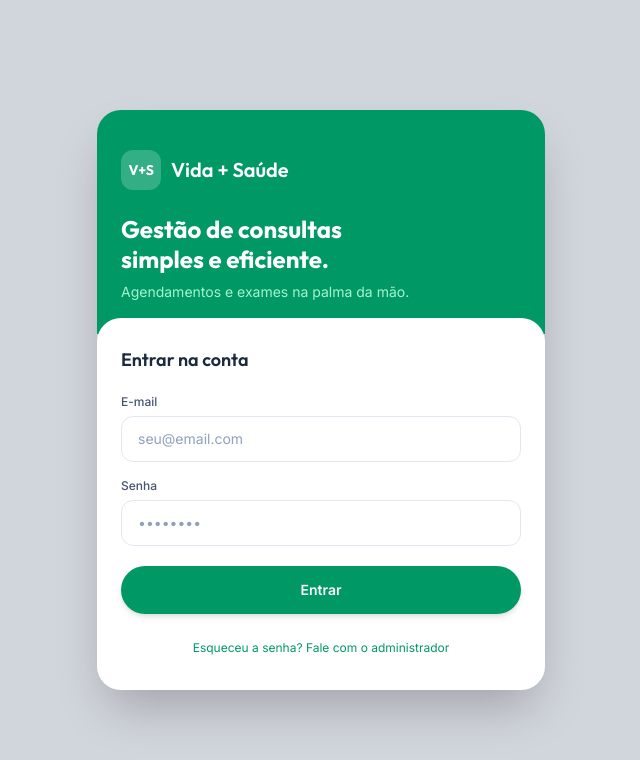
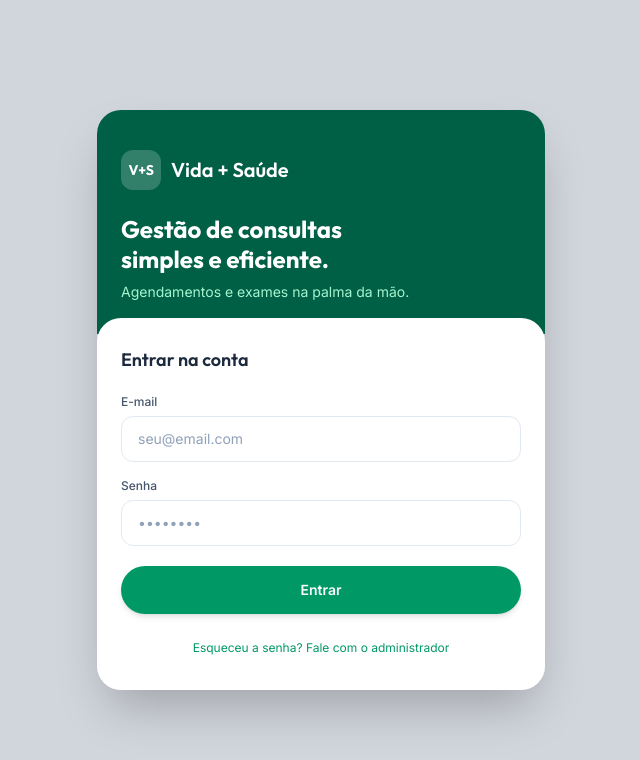
Before and after one commit to v21sobral/frontenmaisbackendanderson, a React (Vite) app: page / in a window 1280 px wide. Shown: the top 760 px of the page, without its empty margins (319-959 px from the left). Built offline with nearby package versions, Linux system fonts and the light colour scheme.

Commit message:
Change background color of top hero section

```diff
--- a/src/pages/Login.tsx
+++ b/src/pages/Login.tsx
@@ -37,7 +37,7 @@ export default function Login({ onLogin }: Props) {
     <div className="min-h-[100dvh] bg-slate-50 md:bg-gray-300 flex flex-col md:items-center md:justify-center" style={{ fontFamily: "'Inter', sans-serif" }}>
       <div className="w-full max-w-md mx-auto md:rounded-3xl md:overflow-hidden md:shadow-2xl flex flex-col flex-1 md:flex-none">
         {/* Top hero */}
-        <div className="bg-emerald-600 px-6 pt-14 pb-10 md:pt-10 md:pb-8">
+        <div className="bg-emerald-800 px-6 pt-14 pb-10 md:pt-10 md:pb-8">
           <div className="flex items-center gap-2.5 mb-6">
             <div className="w-10 h-10 rounded-xl bg-white/20 flex items-center justify-center">
               <span className="text-white text-sm font-bold tracking-tight" style={{ fontFamily: "Outfit, sans-serif" }}>V+S</span>
```
